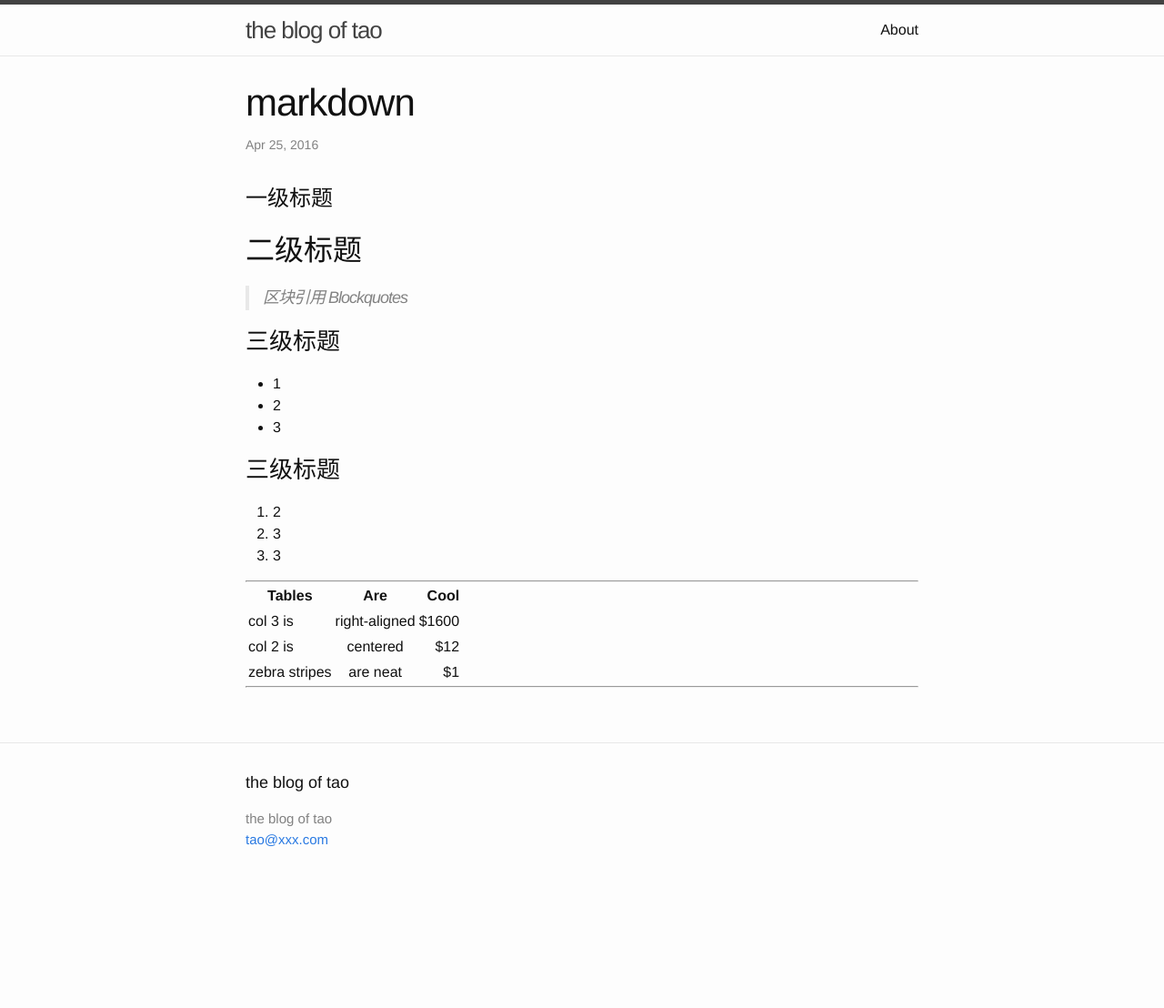
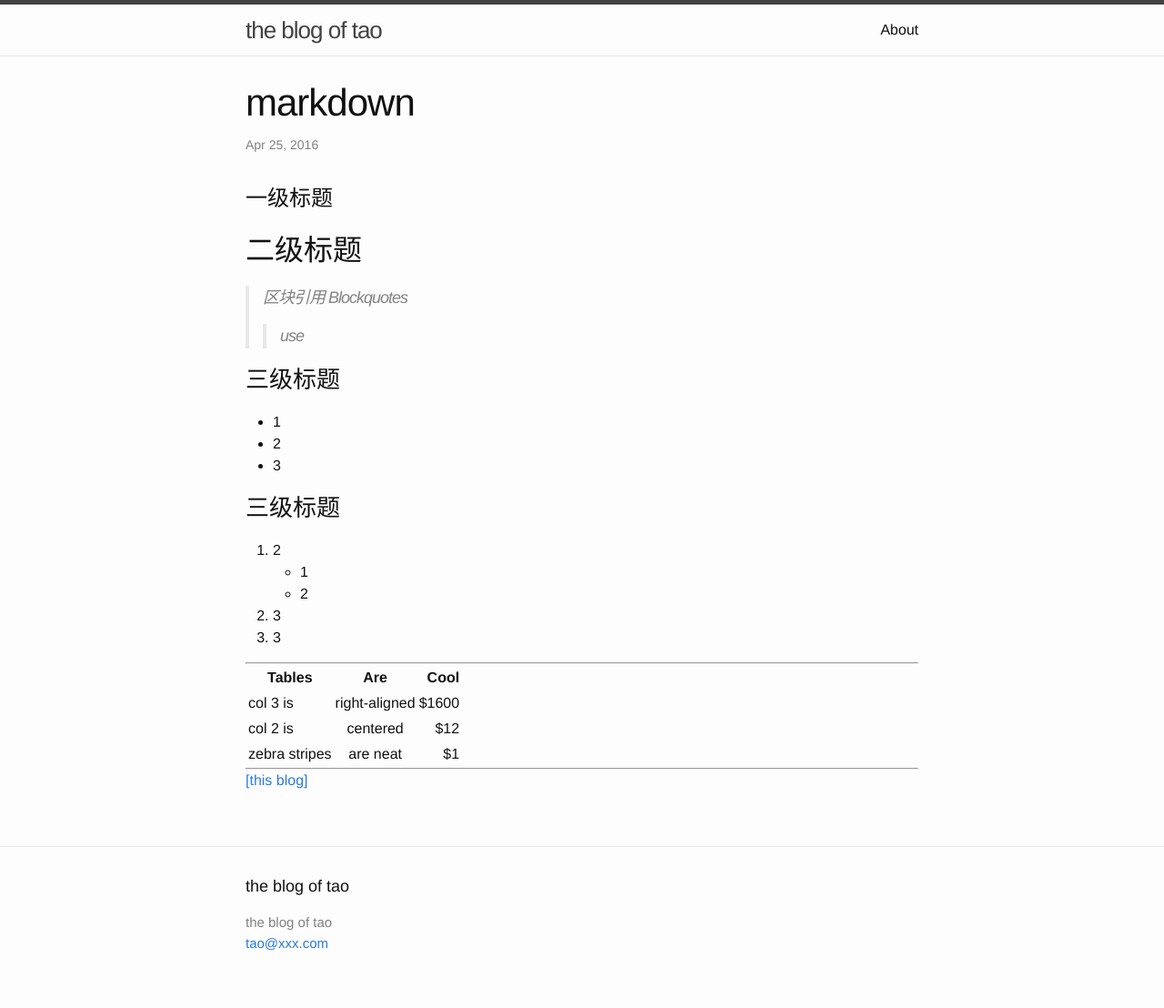
Before and after one commit to taozi1314/taozi1314.github.io, a Jekyll site: the page built from _posts/2016-04-25-markdown.md, in a window 1280 px wide. Shown: the whole page at 91% size. Built offline with Jekyll 4.4.1, drawn with Linux system fonts in a browser that asks for light colours; before the commit the page ends 994 px from its top, so only the background shows below that.

Commit message:
change markdown

```diff
--- a/_posts/2016-04-25-markdown.md
+++ b/_posts/2016-04-25-markdown.md
@@ -9,7 +9,7 @@ title: markdown
 
 ## 二级标题
 >区块引用 Blockquotes
-
+>>use
 
 
 ### 三级标题
@@ -20,6 +20,8 @@ title: markdown
 
 ### 三级标题
 1. 2
+    + 1
+    + 2
 2. 3
 3. 3
 
@@ -33,3 +35,4 @@ title: markdown
 | zebra stripes | are neat      |    $1 |
 
 ***
+[[this blog]](taozi1314.github.io)
```
